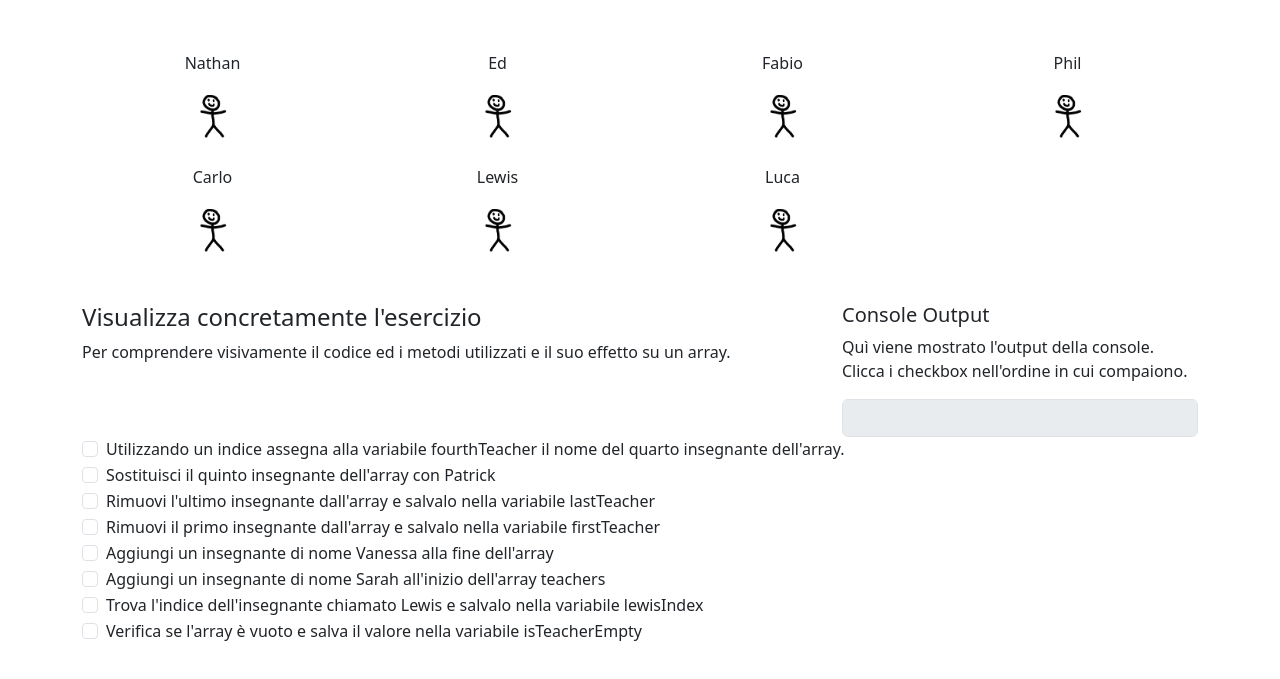
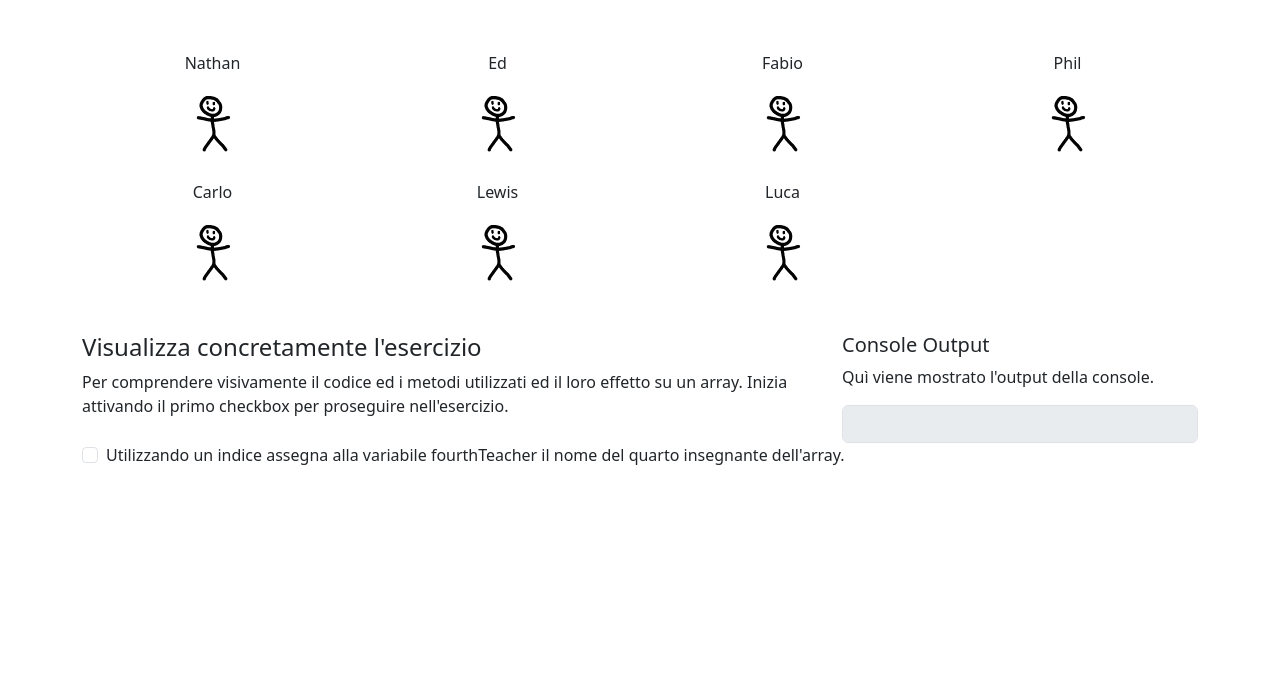
Before and after one commit to giuseppe-lisi/js-arrays, a plain HTML site: page 01-arrays/index.html in a window 1280 px wide. Shown: the part 101-780 px from the top of the page. Drawn offline with nearby package versions, Linux system fonts and the light colour scheme.

Commit message:
img teacher più grandi - corretti un paio di errori di scrittura - ora l'utente non può più cliccare casualmente le checkbox, ma viene guidato nell'esercizio: i check vengono mostrati progressivamente

```diff
--- a/01-arrays/index.html
+++ b/01-arrays/index.html
@@ -36,62 +36,62 @@
           <h4>Visualizza concretamente l'esercizio</h4>
           <p>
             Per comprendere visivamente il codice ed i metodi utilizzati
-            e il suo effetto su un array.
+            ed il loro effetto su un array.
+            Inizia attivando il primo checkbox per proseguire nell'esercizio.
           </p>
         </div>
         <div class="col-4">
           <h5>Console Output</h5>
           <p>
             Quì viene mostrato l'output della console.
-            Clicca i checkbox nell'ordine in cui compaiono.
           </p>
           <input class="form-control" type="text" disabled id="consoleOutput">
         </div>
         <!-- STEP ESERCIZIO -->
         <div class="col-12">
-          <div class="form-check">
+          <div class="form-check" id="check1">
             <input class="form-check-input" type="checkbox" id="arrays011" onchange="arrays011()">
             <label class="form-check-label" for="arrays011">
               Utilizzando un indice assegna alla variabile fourthTeacher il nome del quarto insegnante dell'array.
             </label>
           </div>
-          <div class="form-check">
+          <div class="form-check" id="check2" hidden>
             <input class="form-check-input" type="checkbox" id="arrays012" onchange="arrays012()">
             <label class="form-check-label" for="arrays012">
               Sostituisci il quinto insegnante dell'array con Patrick
             </label>
           </div>
-          <div class="form-check">
+          <div class="form-check" id="check3" hidden>
             <input class="form-check-input" type="checkbox" id="arrays013" onchange="arrays013()">
             <label class="form-check-label" for="arrays013">
-              Rimuovi l'ultimo insegnante dall'array e salvalo nella variabile lastTeacher
+              Rimuovi l'ultimo insegnante dall'array e salvalo nella variabile lastTeacher (con teachers.pop())
             </label>
           </div>
-          <div class="form-check">
+          <div class="form-check" id="check4" hidden>
             <input class="form-check-input" type="checkbox" id="arrays014" onchange="arrays014()">
             <label class="form-check-label" for="arrays014">
-              Rimuovi il primo insegnante dall'array e salvalo nella variabile firstTeacher
+              Rimuovi il primo insegnante dall'array e salvalo nella variabile firstTeacher (con teachers.shift())
             </label>
           </div>
-          <div class="form-check">
+          <div class="form-check" id="check5" hidden>
             <input class="form-check-input" type="checkbox" id="arrays015" onchange="arrays015()">
             <label class="form-check-label" for="arrays015">
-              Aggiungi un insegnante di nome Vanessa alla fine dell'array
+              Aggiungi un insegnante di nome Vanessa alla fine dell'array (con teachers.push())
             </label>
           </div>
-          <div class="form-check">
+          <div class="form-check" id="check6" hidden>
             <input class="form-check-input" type="checkbox" id="arrays016" onchange="arrays016()">
             <label class="form-check-label" for="arrays016">
-              Aggiungi un insegnante di nome Sarah all'inizio dell'array teachers
+              Aggiungi un insegnante di nome Sarah all'inizio dell'array teachers (con teachers.unshift())
             </label>
           </div>
-          <div class="form-check">
+          <div class="form-check" id="check7" hidden>
             <input class="form-check-input" type="checkbox" id="arrays017" onchange="arrays017()">
             <label class="form-check-label" for="arrays017">
-              Trova l'indice dell'insegnante chiamato Lewis e salvalo nella variabile lewisIndex
+              Trova l'indice dell'insegnante chiamato Lewis e salvalo nella variabile lewisIndex (con teachers.indexOf())
             </label>
           </div>
-          <div class="form-check">
+          <div class="form-check" id="check8" hidden>
             <input class="form-check-input" type="checkbox" id="arrays018" onchange="arrays018()">
             <label class="form-check-label" for="arrays018">
               Verifica se l'array è vuoto e salva il valore nella variabile isTeacherEmpty
--- a/01-arrays/script.js
+++ b/01-arrays/script.js
@@ -8,12 +8,13 @@ const teachers = [
   'Luca'
 ]; // NON MODIFICARE QUESTA VARIABILE
 document.getElementById("consoleOutput")
+
 // rappresenta a schermo l'array degli insegnanti
 function drawTeachers() {
   document.getElementById("teachers").innerHTML = "";
   for (let i = 0; i < teachers.length; i++) {
     let currentTeacher = teachers[i];
-    document.getElementById("teachers").innerHTML += `<div class="col text-center"><p> ${currentTeacher} </p><img style="height: 50px;" src="../img/stick-man.png"></div>`;
+    document.getElementById("teachers").innerHTML += `<div class="col text-center"><p> ${currentTeacher} </p><img style="height: 65px;" src="../img/stick-man.png"></div>`;
   }
 }
 
@@ -25,6 +26,7 @@ function arrays011() {
   const fourthTeacher = teachers[3];
   document.getElementById("consoleOutput").value = `fourthTeacher = ${fourthTeacher}`;
   document.getElementById("arrays011").disabled = true;
+  document.getElementById("check2").removeAttribute("hidden");
 }
 
 // 2. Sostituisci il quinto insegnante nell'array teachers con 'Patrick'
@@ -32,6 +34,7 @@ function arrays012() {
   teachers[4] = "Patrick";
   document.getElementById("consoleOutput").value = `teachers[4] = ${teachers[4]}`;
   document.getElementById("arrays012").disabled = true;
+  document.getElementById("check3").removeAttribute("hidden");
   drawTeachers();
 }
 
@@ -40,6 +43,7 @@ function arrays013() {
   const lastTeacher = teachers.pop();
   document.getElementById("consoleOutput").value = `lastTeacher = ${lastTeacher}`;
   document.getElementById("arrays013").disabled = true;
+  document.getElementById("check4").removeAttribute("hidden");
   drawTeachers();
 }
 
@@ -48,14 +52,16 @@ function arrays014() {
   const firstTeacher = teachers.shift();
   document.getElementById("consoleOutput").value = `firstTeacher = ${firstTeacher}`;
   document.getElementById("arrays014").disabled = true;
+  document.getElementById("check5").removeAttribute("hidden");
   drawTeachers();
 }
 
 // // 5. Aggiungi un insegnante di nome 'Vanessa' alla fine dell'array teachers
 function arrays015() {
   teachers.push("Vanessa")
-  document.getElementById("consoleOutput").value = `teachers[latest_entry] = ${teachers[teachers.lenght]}`;
+  document.getElementById("consoleOutput").value = `teachers[teachers.length - 1] = ${teachers[teachers.length - 1]}`;
   document.getElementById("arrays015").disabled = true;
+  document.getElementById("check6").removeAttribute("hidden");
   drawTeachers();
 }
 
@@ -64,6 +70,7 @@ function arrays016() {
   teachers.unshift("Sarah");
   document.getElementById("consoleOutput").value = `firstTeacher = ${teachers[0]}`;
   document.getElementById("arrays016").disabled = true;
+  document.getElementById("check7").removeAttribute("hidden");
   drawTeachers();
 }
 
@@ -73,6 +80,7 @@ function arrays017() {
   const lewisIndex = teachers.indexOf("Lewis");
   document.getElementById("consoleOutput").value = `lewisIndex = ${lewisIndex}`;
   document.getElementById("arrays017").disabled = true;
+  document.getElementById("check8").removeAttribute("hidden");
 }
 
 
```
